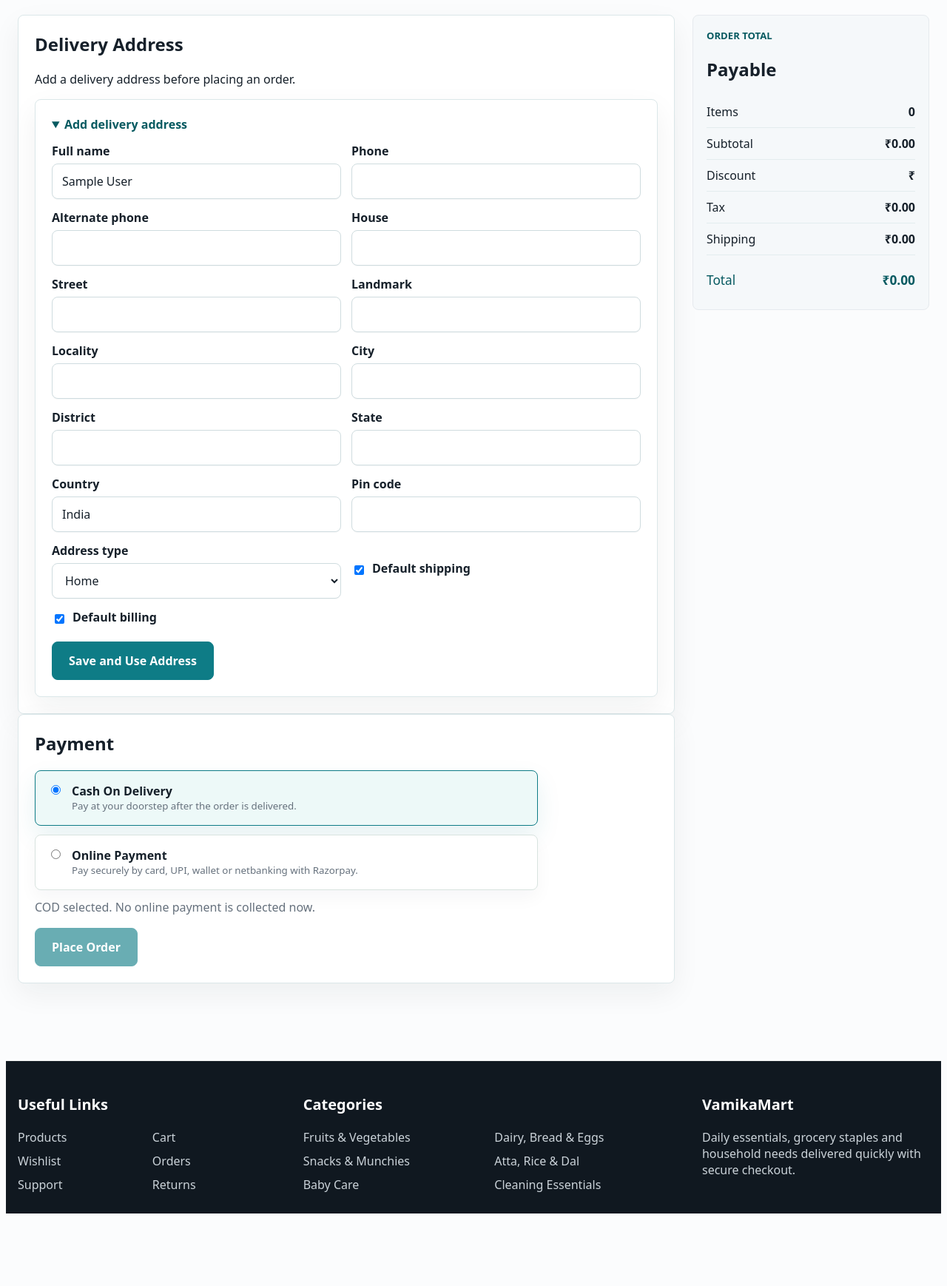
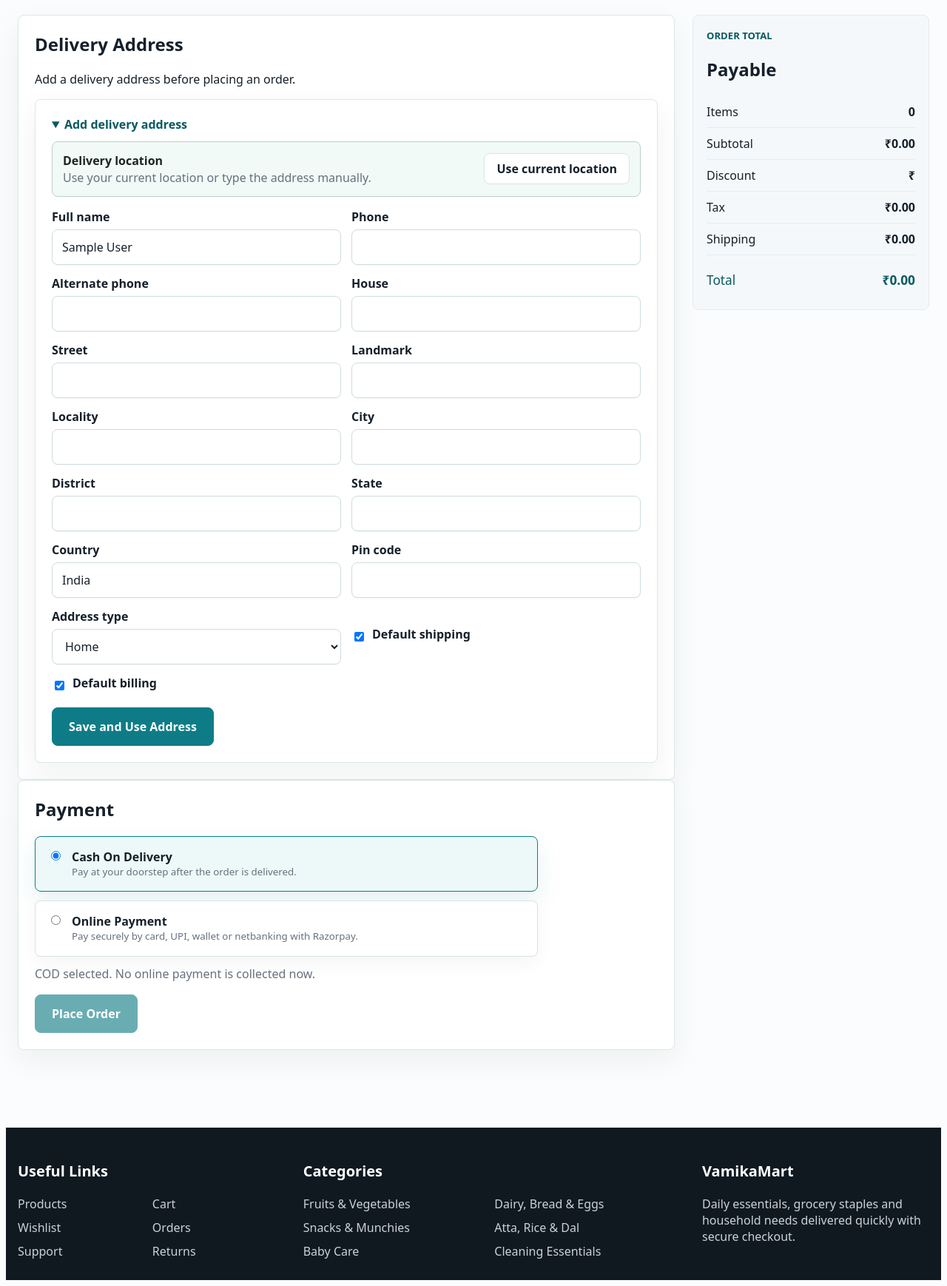
Before and after one commit to sanjay1994singh/vamikamart, a Django app: page /checkout/ in a window 1280 px wide. Shown: the part 238-1976 px from the top of the page at 74% size. Before the commit the page ends 1878 px from the top, so only its background shows below. Run offline with Django 5.2, Linux system fonts and the light colour scheme; the visitor is signed in with stand-in values (Sample User, id 1); data comes from the database, SQL or seed files in the repository; data that the repository does not hold is empty; parts of the project's set-up code (start-up, migrations or seed data) failed here and were passed over; some libraries are stand-ins or nearby versions.

Commit message:
Add web location address capture

```diff
--- a/apps/accounts/forms.py
+++ b/apps/accounts/forms.py
@@ -43,7 +43,13 @@ class AddressForm(forms.ModelForm):
             "state",
             "country",
             "pin_code",
+            "latitude",
+            "longitude",
             "address_type",
             "default_shipping",
             "default_billing",
         )
+        widgets = {
+            "latitude": forms.HiddenInput(),
+            "longitude": forms.HiddenInput(),
+        }
--- a/static/css/base.css
+++ b/static/css/base.css
@@ -901,6 +901,40 @@ img { max-width:100%; }
   margin-top:5px;
 }
 
+.location-helper {
+  display:flex;
+  align-items:center;
+  justify-content:space-between;
+  gap:14px;
+  margin:12px 0 16px;
+  padding:14px;
+  border:1px solid #bad0c7;
+  border-radius:8px;
+  background:#f1faf6;
+}
+
+.location-helper div {
+  display:flex;
+  flex-direction:column;
+  gap:2px;
+}
+
+.location-helper strong {
+  color:#1d2521;
+}
+
+.location-helper span {
+  color:var(--muted);
+  line-height:1.35;
+}
+
+@media (max-width:640px) {
+  .location-helper {
+    align-items:stretch;
+    flex-direction:column;
+  }
+}
+
 .message-stack {
   margin-bottom:18px;
 }
--- a/static/js/main.js
+++ b/static/js/main.js
@@ -186,6 +186,32 @@ document.addEventListener("DOMContentLoaded", function () {
       window.setTimeout(function () { toast.remove(); }, 220);
     }, 1800);
   }
+
+  $$(".js-use-location").forEach(function (button) {
+    button.addEventListener("click", function () {
+      if (!navigator.geolocation) {
+        showToast("Location is not supported on this device.");
+        return;
+      }
+      var form = button.closest("form");
+      if (!form) return;
+      button.disabled = true;
+      button.textContent = "Detecting...";
+      navigator.geolocation.getCurrentPosition(function (position) {
+        var latitude = form.querySelector("input[name='latitude']");
+        var longitude = form.querySelector("input[name='longitude']");
+        if (latitude) latitude.value = position.coords.latitude.toFixed(6);
+        if (longitude) longitude.value = position.coords.longitude.toFixed(6);
+        button.disabled = false;
+        button.textContent = "Use current location";
+        showToast("Location added. Please complete house and locality.");
+      }, function () {
+        button.disabled = false;
+        button.textContent = "Use current location";
+        showToast("Location permission denied. Please type address manually.");
+      }, { enableHighAccuracy: true, timeout: 12000, maximumAge: 60000 });
+    });
+  });
 
   function selectedPaymentMethod() {
     var checked = document.querySelector("input[name='payment_method']:checked");
--- a/templates/checkout/index.html
+++ b/templates/checkout/index.html
@@ -28,8 +28,18 @@
         <form method="post" action="{% url 'address-add' %}">
           {% csrf_token %}
           <input type="hidden" name="next" value="{% url 'checkout' %}">
+          <div class="location-helper">
+            <div>
+              <strong>Delivery location</strong>
+              <span>Use your current location or type the address manually.</span>
+            </div>
+            <button class="btn btn-light js-use-location" type="button">Use current location</button>
+          </div>
           <div class="form-grid compact">
             {% for field in address_form %}
+              {% if field.is_hidden %}
+                {{ field }}
+              {% else %}
                 <label class="{% if field.field.widget.input_type == 'checkbox' %}checkbox-field{% endif %}">
                   {% if field.field.widget.input_type == 'checkbox' %}
                     {{ field }} <span>{{ field.label }}</span>
@@ -38,6 +48,7 @@
                     {{ field }}
                   {% endif %}
                 </label>
+              {% endif %}
             {% endfor %}
           </div>
           <button class="btn btn-primary mt-3" type="submit">Save and Use Address</button>
```
Also changed, not shown: templates/accounts/profile.html (+11 -0 lines). Lines whose indentation alone changed are shown as unchanged.
